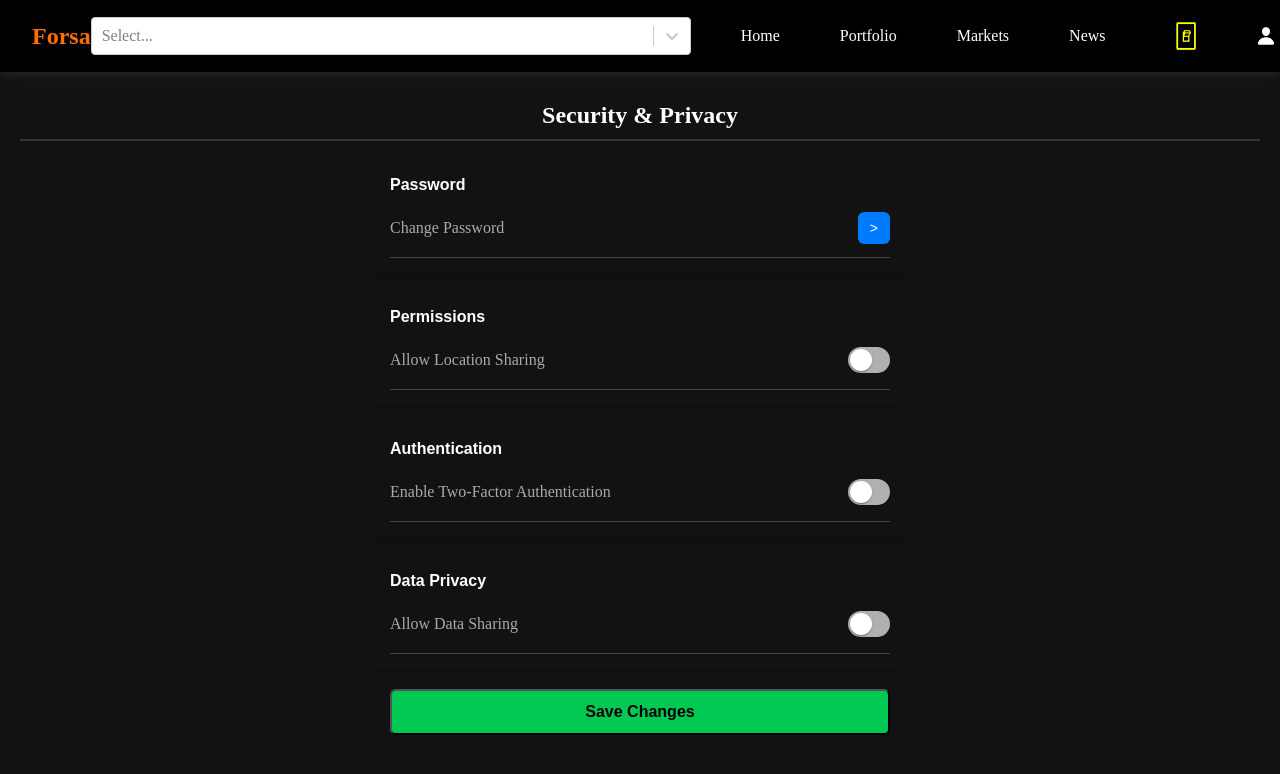
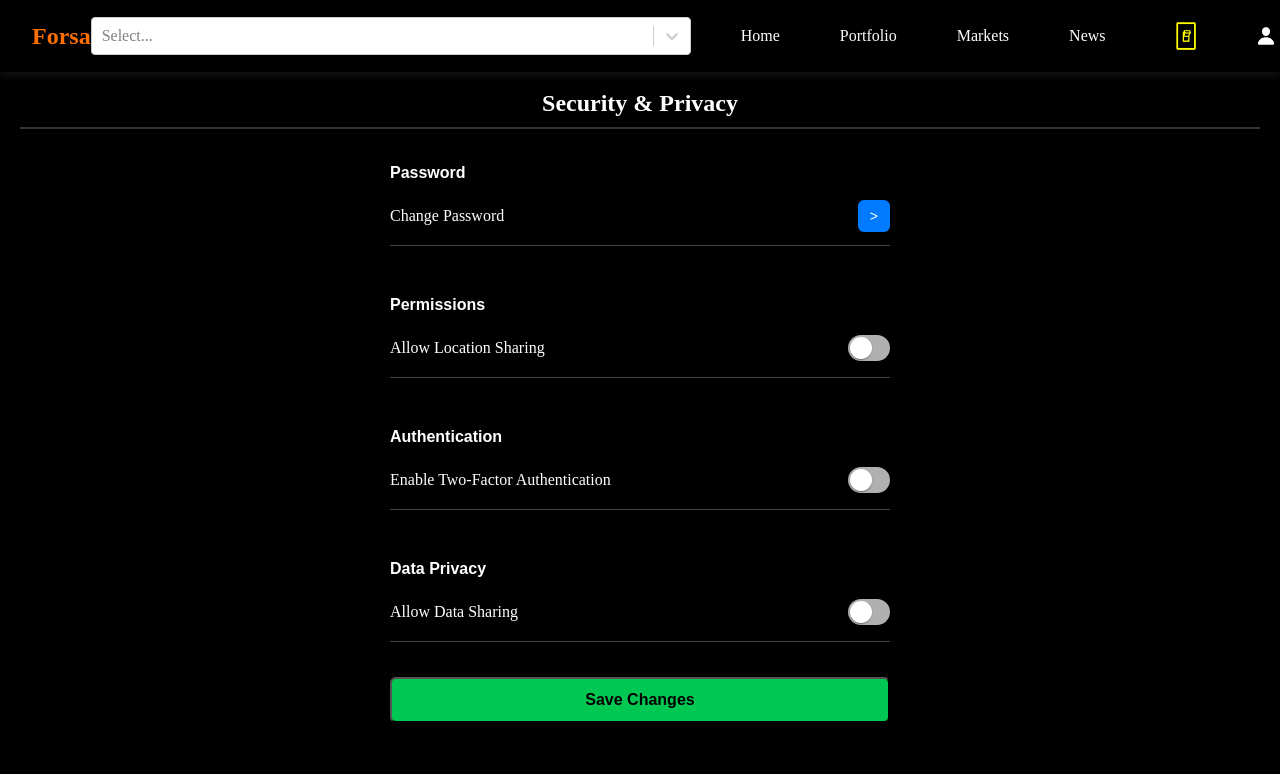
Before and after one commit to moaboaiad2001/Stock-Market-Software, a React (Vite) app in the folder stock-market-software/: page /security-and-privacy in a window 1280 px wide. Shown: the top 774 px of the page. Built offline with nearby package versions, Linux system fonts and the light colour scheme.

Commit message:
fixed light mode on all pages

```diff
--- a/stock-market-software/src/components/Login.tsx
+++ b/stock-market-software/src/components/Login.tsx
@@ -1,8 +1,9 @@
-import React, { useState } from "react";
+import React, { useState, useContext } from "react";
 import "../styling/Login.css";
 import { Link, useNavigate } from "react-router-dom";
 import { login } from "../utils/BackendClientAPI"; // adjust path if needed
 import axios from "axios"; // Import axios
+import { LightModeContext } from "../utils/LightModeContext";
 
 const Login = () => {
   const [username, setUsername] = useState(""); // this is actually the email
@@ -10,6 +11,9 @@ const Login = () => {
   const [error, setError] = useState("");
   const [showHelpOptions, setShowHelpOptions] = useState(false);
   const navigate = useNavigate();
+
+  const lightModeContext = useContext(LightModeContext);
+  const lightMode = lightModeContext?.lightMode || "light";
 
   const handleLogin = async (e: React.FormEvent) => {
     e.preventDefault();
@@ -32,7 +36,13 @@ const Login = () => {
   };
 
   return (
-    <div className="login-container">
+    <div
+      className={`login-container ${
+        lightMode === "dark"
+          ? "login-container login-container-dark"
+          : "login-container login-container-light"
+      }`}
+    >
       <div className="login-box">
         <h2 className="login-title">Login</h2>
         <form onSubmit={handleLogin}>
--- a/stock-market-software/src/components/Profile/SecurityandPrivacy.tsx
+++ b/stock-market-software/src/components/Profile/SecurityandPrivacy.tsx
@@ -1,11 +1,14 @@
-import React from "react";
+import React, { useContext } from "react";
 import { styled } from "@mui/material/styles";
 import "../../styling/Profile.css";
 import Switch, { SwitchProps } from "@mui/material/Switch";
 import { useTranslation } from "react-i18next";
+import { LightModeContext } from "../../utils/LightModeContext";
 
 const SecurityandPrivacy = () => {
   const { t } = useTranslation();
+  const lightModeContext = useContext(LightModeContext);
+  const lightMode = lightModeContext?.lightMode || "light";
 
   const label = { inputProps: { "aria-label": "Size switch demo" } };
 
@@ -74,7 +77,13 @@ const SecurityandPrivacy = () => {
   }));
 
   return (
-    <div className="personal-info-page">
+    <div
+      className={`personal-info-page ${
+        lightMode === "dark"
+          ? "personal-info-page personal-info-page-dark"
+          : "personal-info-page personal-info-page-light"
+      }`}
+    >
       <h1 className="personal-info-title">{t("securityAndPrivacy")}</h1>
 
       <div className="info-section">
--- a/stock-market-software/src/components/SignUp.tsx
+++ b/stock-market-software/src/components/SignUp.tsx
@@ -1,7 +1,8 @@
-import { useState } from "react";
+import { useState, useContext } from "react";
 import "../styling/SignUp.css";
 import { Link, useNavigate } from "react-router-dom";
-import { createUser } from "../utils/BackendClientAPI"; // Import the createUser function
+import { createUser } from "../utils/BackendClientAPI";
+import { LightModeContext } from "../utils/LightModeContext";
 
 const SignUp = () => {
   const [formData, setFormData] = useState({
@@ -20,6 +21,9 @@ const SignUp = () => {
     postalCode: "",
     country: "",
   });
+
+  const lightModeContext = useContext(LightModeContext);
+  const lightMode = lightModeContext?.lightMode || "light";
 
   const [error, setError] = useState("");
   const navigate = useNavigate();
@@ -68,7 +72,13 @@ const SignUp = () => {
   };
 
   return (
-    <div className="signup-container">
+    <div
+      className={`signup-container ${
+        lightMode === "dark"
+          ? "signup-container signup-container-dark"
+          : "signup-container signup-container-light"
+      }`}
+    >
       <div className="signup-box">
         <h2 className="signup-title">Sign Up</h2>
         <form onSubmit={handleSubmit}>
--- a/stock-market-software/src/styling/Home.css
+++ b/stock-market-software/src/styling/Home.css
@@ -11,6 +11,7 @@ h1, h2, h3 {
 
 .home-page {
   padding: 16px 32px;
+  padding-top: 80px;
 }
 
 .home-page-dark {
--- a/stock-market-software/src/styling/Login.css
+++ b/stock-market-software/src/styling/Login.css
@@ -3,11 +3,17 @@
     align-items: center;
     justify-content: center;
     min-height: 100vh;
-    background-color: #000000;
+    padding-top: 80px;
+
   }
 
+.login-container-dark {
+  background-color: black;
+  color: black;
+}
+
   .login-box {
-    background: white;
+    background-color: white;
     padding: 20px;
     border-radius: 10px;
     box-shadow: 0 4px 6px rgba(0, 0, 0, 0.1);
@@ -18,7 +24,7 @@
     text-align: center;
     font-size: 1.5rem;
     margin-bottom: 15px;
-    color: black;
+
   }
 
   .input-group {
--- a/stock-market-software/src/styling/Navbar.css
+++ b/stock-market-software/src/styling/Navbar.css
@@ -1,10 +1,17 @@
 /* Navbar Container */
 .navbar {
+  position: fixed;
+  top: 0;
+  left: 0;
+  right: 0;
+  z-index: 1000;
+
   display: flex;
   justify-content: space-between;
   align-items: center;
   padding: 16px 32px;
-  box-shadow: 0 2px 10px rgba(255, 255, 255, 0.1)
+  box-shadow: 0 2px 10px rgba(255, 255, 255, 0.1);
+  background-color: inherit; /* This should be set explicitly if you're using themes */
 }
 
 .navbar-dark {
--- a/stock-market-software/src/styling/NewsPage.css
+++ b/stock-market-software/src/styling/NewsPage.css
@@ -4,6 +4,7 @@
   justify-content: center;
   align-items: center;
   position: relative;
+  padding-top: 80px;
 }
 
 .news-title-container-dark {
--- a/stock-market-software/src/styling/Profile.css
+++ b/stock-market-software/src/styling/Profile.css
@@ -16,6 +16,7 @@
   color: var(--text-color);
   padding: 60px;
   font-family: "Playfair Display";
+  padding-top: 80px;
 }
 
 .profile-page-dark {
@@ -112,6 +113,7 @@
     padding: 20px;
     font-family: "Playfair Display", sans-serif;
     margin: auto; /* Center the section */
+    padding-top: 80px;
   }
 
 .personal-info-page-dark {
@@ -212,6 +214,7 @@
   padding: 20px;
   font-family: "Playfair Display", sans-serif !important;
   margin: auto; /* Center the section */
+  padding-top: 80px;
 }
 
 .transfers-page-dark {
--- a/stock-market-software/src/styling/ReportsandStatements.css
+++ b/stock-market-software/src/styling/ReportsandStatements.css
@@ -1,6 +1,7 @@
 .personal-info-page {
   min-height: 100vh;
   padding: 20px;
+  padding-top: 80px;
 }
 
 .generate-report-title {
--- a/stock-market-software/src/styling/Rewards.css
+++ b/stock-market-software/src/styling/Rewards.css
@@ -5,6 +5,7 @@
     align-items: center;
     text-align: center;
     padding: 20px;
+    padding-top: 80px;
   }
 
   .rewards-page-dark {
--- a/stock-market-software/src/styling/SignUp.css
+++ b/stock-market-software/src/styling/SignUp.css
@@ -3,7 +3,12 @@
     align-items: center;
     justify-content: center;
     min-height: 100vh;
-    background-color: #000000;
+    padding-top: 80px;
+  }
+
+  .signup-container-dark {
+    background-color: black;
+    color: black;
   }
 
   .signup-box {
```
